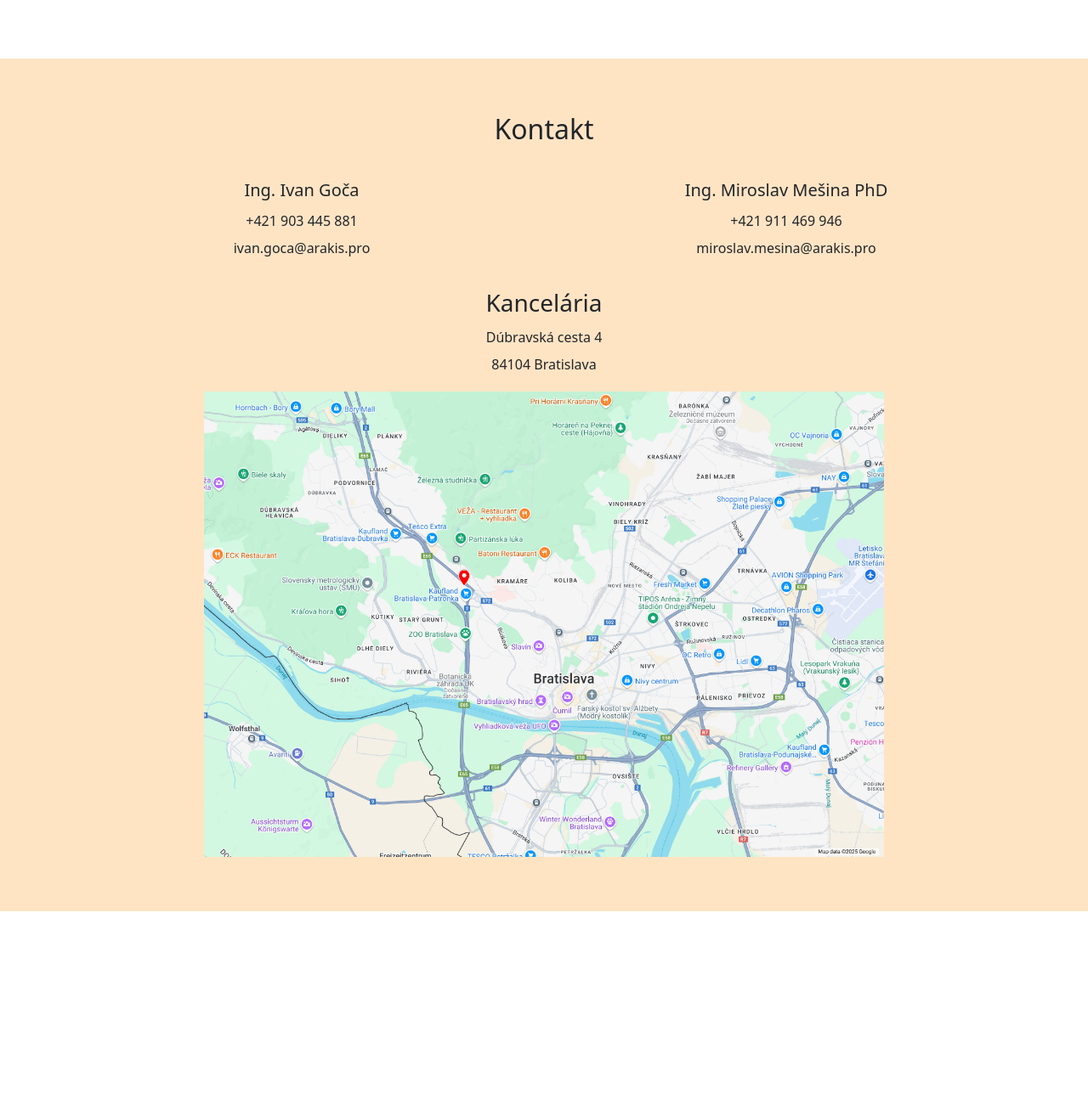
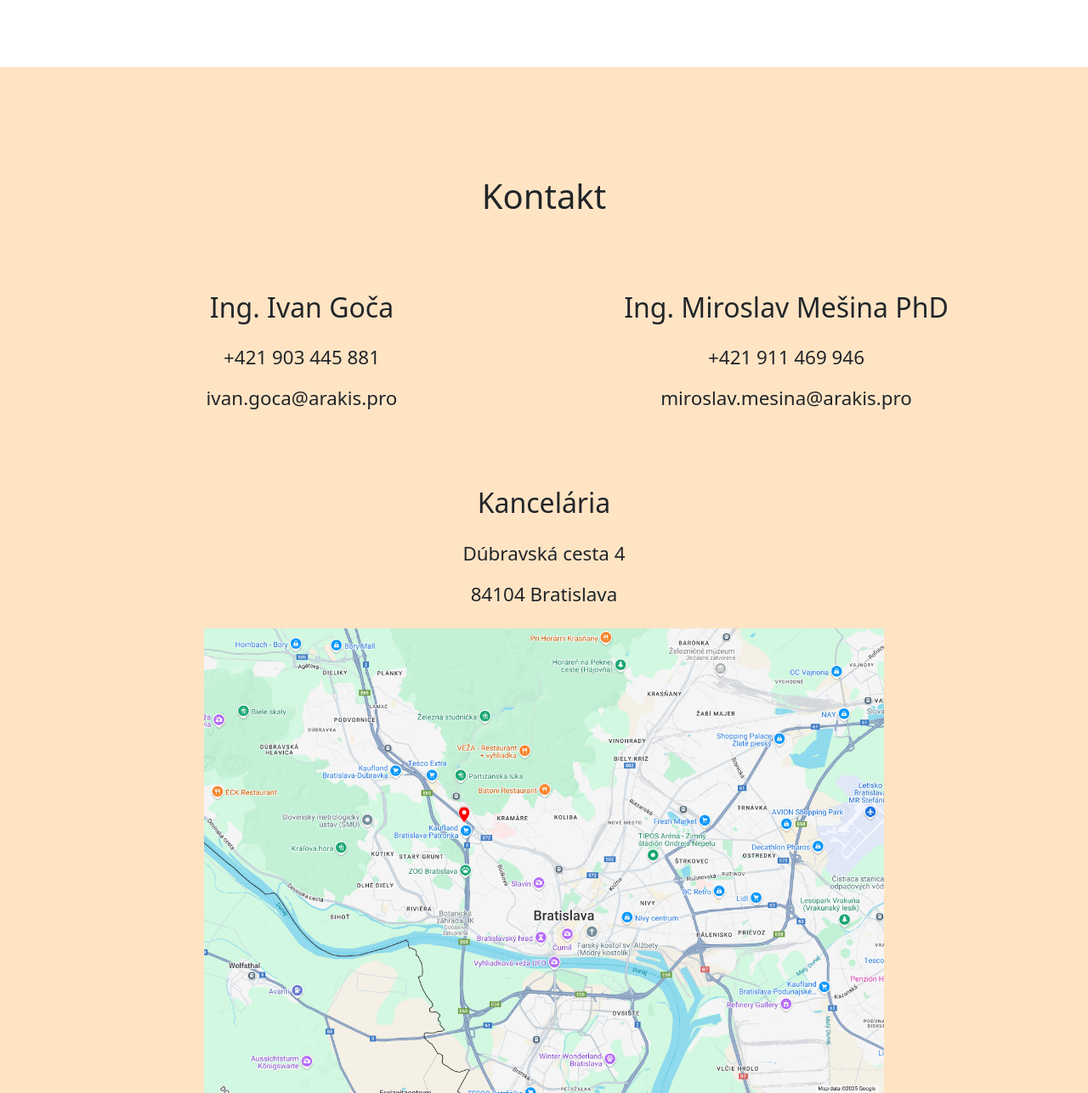
Before and after one commit to matus86309/matus86309.github.io, a PHP site: page /rasto/index.html in a window 1280 px wide. Shown: the part 2473-3760 px from the top of the page at 85% size. Before the commit the page ends 3546 px from the top, so only its background shows below. Run offline with PHP 8.4, Linux system fonts and the light colour scheme.

Commit message:
New pics, changed layout

```diff
--- a/rasto/index.html
+++ b/rasto/index.html
@@ -24,7 +24,7 @@
         <h3 style="margin: 0"><img src="logo-white.png" alt="logo Arakis" class="logo" /></h3>
       </div>
       <nav class="navbar navbar-expand-md bg-primary relative">
-        <div class="container" style="max-width: 50rem" style="height: 6rem">
+        <div class="container" style="max-width: 50rem; min-height: 4rem">
           <!-- Proper container usage -->
           <button
             class="navbar-toggler"
@@ -35,8 +35,8 @@
             <span class="navbar-toggler-icon"></span>
           </button>
           <div class="collapse navbar-collapse justify-content-center" id="navbarNav">
-            <ul class="navbar-nav">
-              <li class="nav-item mx-4">
+            <ul class="navbar-nav my-4 my-md-2">
+              <li class="nav-item">
                 <a class="nav-link active" href="#Info">O nás</a>
               </li>
               <div id="navbar-logo" class="d-none d-md-block">
@@ -55,11 +55,8 @@
         <div>
           <div>
             <h1>Arakis s.r.o.</h1>
-            <br />
-            <br />
-            <br />
           </div>
-          <h2>Stavebná firma so zameraním na suchú vnútornú výstavbu</h2>
+          <span style="font-size: min(5vw, 2.5rem); margin-top: 4rem">Stavebná firma so zameraním na suchú vnútornú výstavbu</span>
           <!-- <p>
             Lorem ipsum dolor sit amet, consectetur adipiscing elit, sed do eiusmod tempor
             incididunt ut labore et dolore magna aliqua. Ut enim ad minim veniam, quis nostrud
@@ -128,7 +125,7 @@
             </div>
             <div class="info-panel col-12 col-xl-6">
               <img
-                src="https://www.shutterstock.com/shutterstock/photos/2389205525/display_1500/stock-photo-bratislava-slovakia-oct-klingerka-apartments-near-winter-harbor-close-to-bratislava-2389205525.jpg"
+                src="https://www.jtre.sk/sites/default/files/styles/full_screen_1920x1080_/public/2023-06/DJI_0494_0.jpg?itok=yDeGKcCb"
                 alt="KLINGERKA"
               />
             </div>
@@ -148,7 +145,7 @@
             </div>
             <div class="info-panel col-12 col-xl-6">
               <img
-                src="https://euroveatower.sk/sites/default/files/2024-06/Eurovea%20Tower%2001.jpg"
+                src="https://www.jtre.sk/sites/default/files/styles/full_screen_1920x1080_/public/2024-04/Mrakodrap%20_0.jpg?itok=oM0y28YL"
                 alt="EUROVEA TOWER"
               />
             </div>
@@ -162,14 +159,14 @@
           </div>
           <div class="row mt-3">
             <div class="col-lg-6 mt-3">
-              <h5>Ing. Ivan Goča</h5>
+              <h3>Ing. Ivan Goča</h3>
               <p>
                 +421 903 445 881 <br />
                 ivan.goca@arakis.pro
               </p>
             </div>
             <div class="col-lg-6 mt-3">
-              <h5>Ing. Miroslav Mešina PhD</h5>
+              <h3>Ing. Miroslav Mešina PhD</h3>
               <p>
                 +421 911 469 946 <br />
                 miroslav.mesina@arakis.pro
--- a/rasto/styles.css
+++ b/rasto/styles.css
@@ -9,10 +9,20 @@
   box-shadow: none;
 }
 h1{
-  font-size: min(20vw, 20vh);
+  font-size: min(20vw, 10rem);
+}
+h2{
+  margin-top: 4rem;
+  font-size: 2.5rem;
+}
+h3{
+  margin-top: 3rem;
+  font-size: 2rem;
 }
 p {
-  line-height: 2rem;
+  margin: 1rem 0;
+  font-size: 1.4rem;
+  line-height: 3rem;
 }
 header p {
   max-width: 50rem;
@@ -74,7 +84,7 @@ th {
 }
 
 footer {
-  padding: 4rem 2rem;
+  padding: 4rem 2rem ;
   background-color: bisque;
 }
 .info-panel {
@@ -90,6 +100,6 @@ footer {
   flex-direction: row-reverse;
 }
 #map{
-  width: calc(100% - 4rem);
+  width: 100%;
   max-width: 50rem;
 }
```
